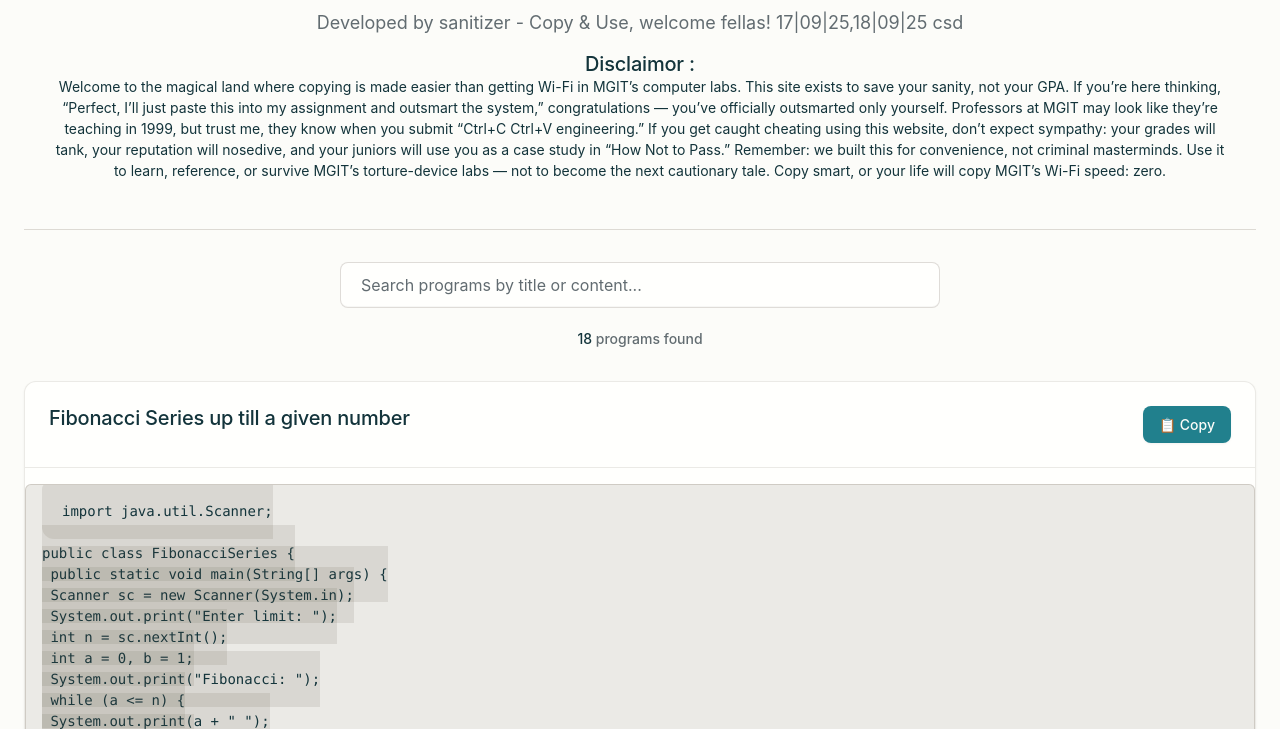
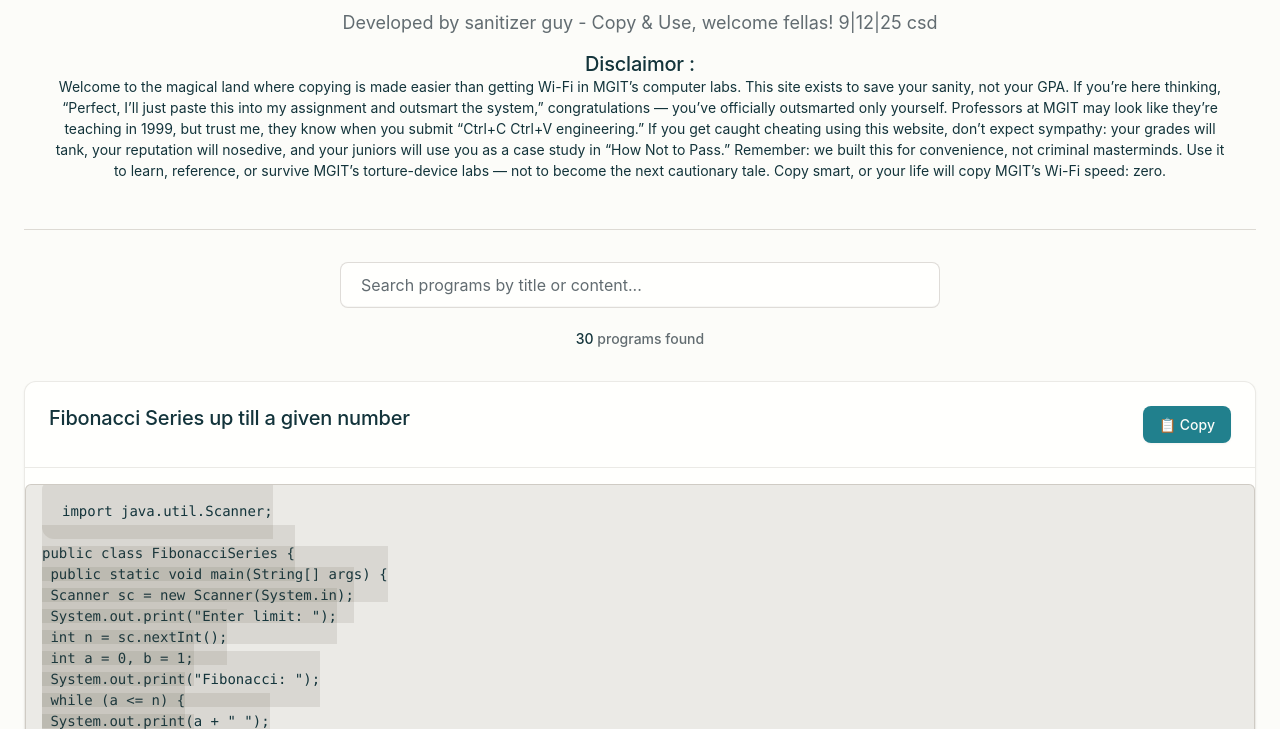
Before and after one commit to mgitmgit-111/helo, a plain HTML site: page index.html in a window 1280 px wide. Shown: the part 71-800 px from the top of the page. Drawn offline with Linux system fonts and the light colour scheme; a web font is replaced by a local one.

Commit message:
Update index.html

```diff
--- a/index.html
+++ b/index.html
@@ -10,7 +10,7 @@
     <div class="container">
         <header class="header">
             <h1 class="header__title">Sanitizer Antivirus MGit</h1>
-            <p class="header__subtitle">Developed by sanitizer - Copy & Use, welcome fellas! 17|09|25,18|09|25 csd</p>
+            <p class="header__subtitle">Developed by sanitizer guy - Copy & Use, welcome fellas! 9|12|25 csd</p>
               <h3>Disclaimor :</h3>
               <p>Welcome to the magical land where copying is made easier than getting Wi-Fi in MGIT’s computer labs. This site exists to save your sanity, not your GPA. If you’re here thinking, “Perfect, I’ll just paste this into my assignment and outsmart the system,” congratulations — you’ve officially outsmarted only yourself. Professors at MGIT may look like they’re teaching in 1999, but trust me, they know when you submit “Ctrl+C Ctrl+V engineering.” If you get caught cheating using this website, don’t expect sympathy: your grades will tank, your reputation will nosedive, and your juniors will use you as a case study in “How Not to Pass.” Remember: we built this for convenience, not criminal masterminds. Use it to learn, reference, or survive MGIT’s torture-device labs — not to become the next cautionary tale. Copy smart, or your life will copy MGIT’s Wi-Fi speed: zero.</p>
 
@@ -25,7 +25,7 @@
                 autocomplete="off"
             >
             <div class="search-results-count">
-                <span id="resultsCount">18</span> programs found
+                <span id="resultsCount">30</span> programs found
             </div>
         </div>
 
```
